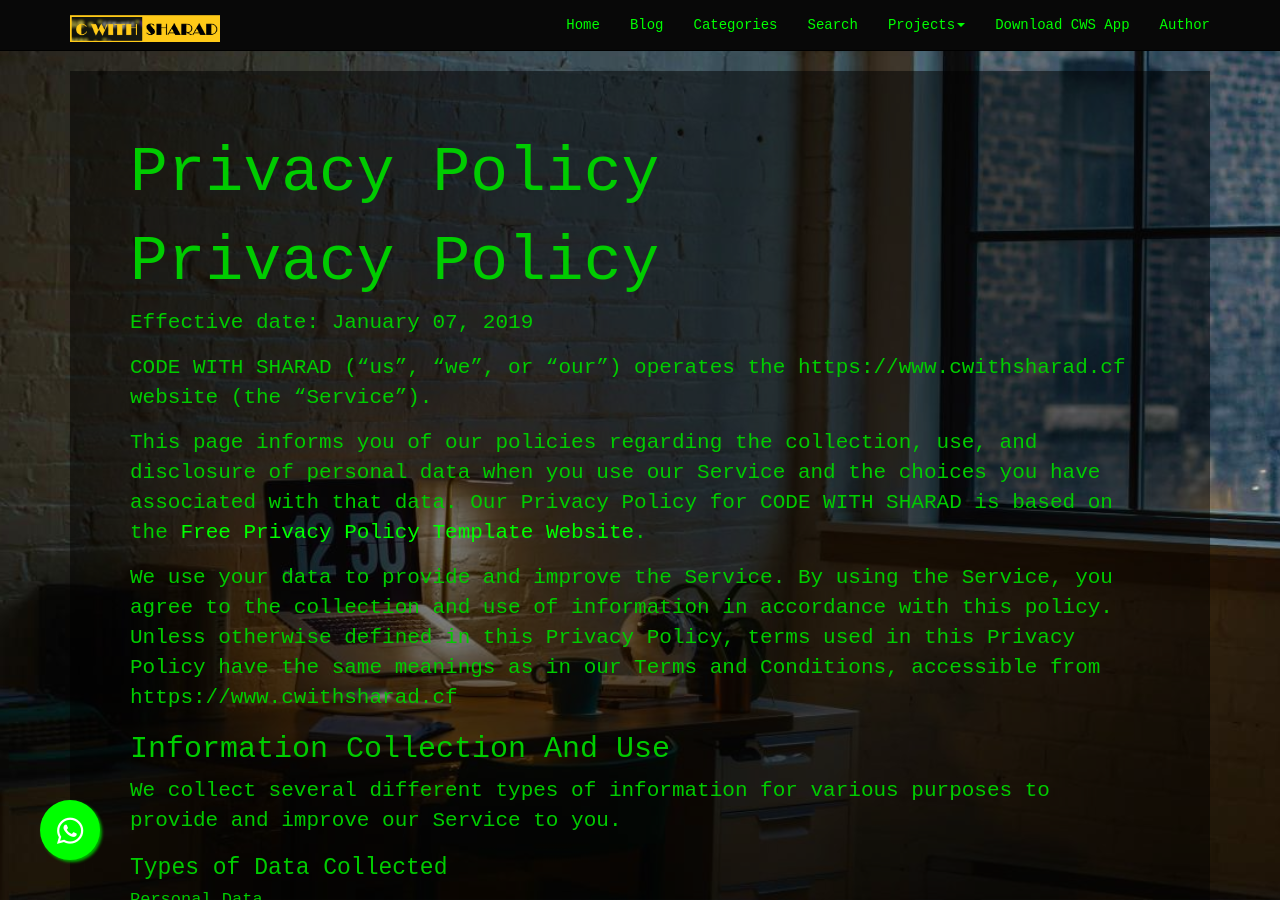
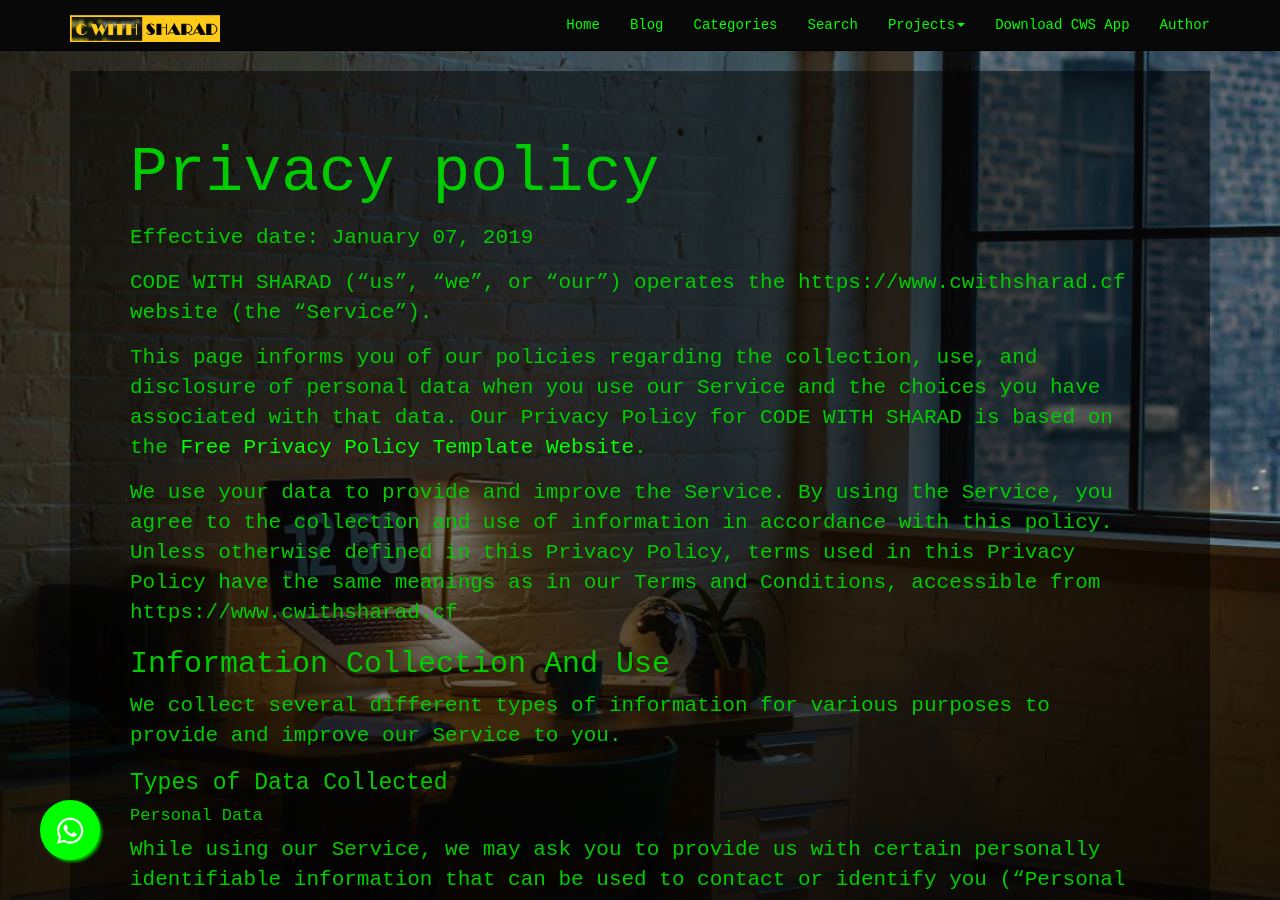
Before and after one commit to cwithsharad/cwithsharad.github.io, a Jekyll site: the page built from privacy-policy.md, in a window 1280 px wide and 900 px high. Built offline with Jekyll 4.4.1, drawn with Linux system fonts in a browser that asks for light colours; nearby versions of some CDN libraries; emoji names are drawn with the system emoji font; our own code applies the rules of GitHub Pages for plain Markdown files; some of the changed lines change nothing that is shown.

Commit message:
Update privacy-policy.md

```diff
--- a/privacy-policy.md
+++ b/privacy-policy.md
@@ -1,5 +1,7 @@
-# Privacy Policy
-
+---
+layout: default
+title: Privacy policy
+---
 Effective date: January 07, 2019
 
 CODE WITH SHARAD ("us", "we", or "our") operates the https://www.cwithsharad.cf website (the "Service").
```
